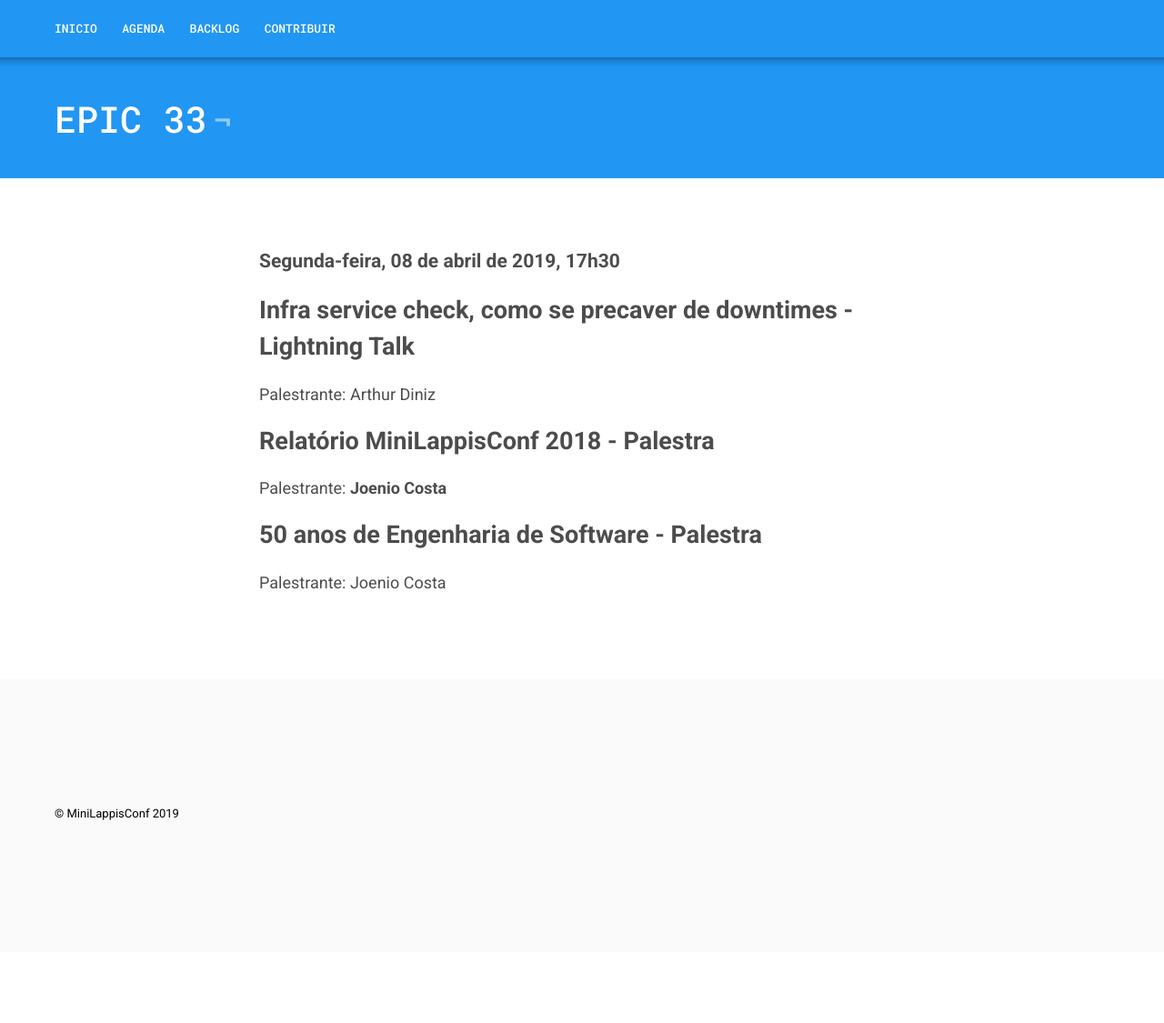
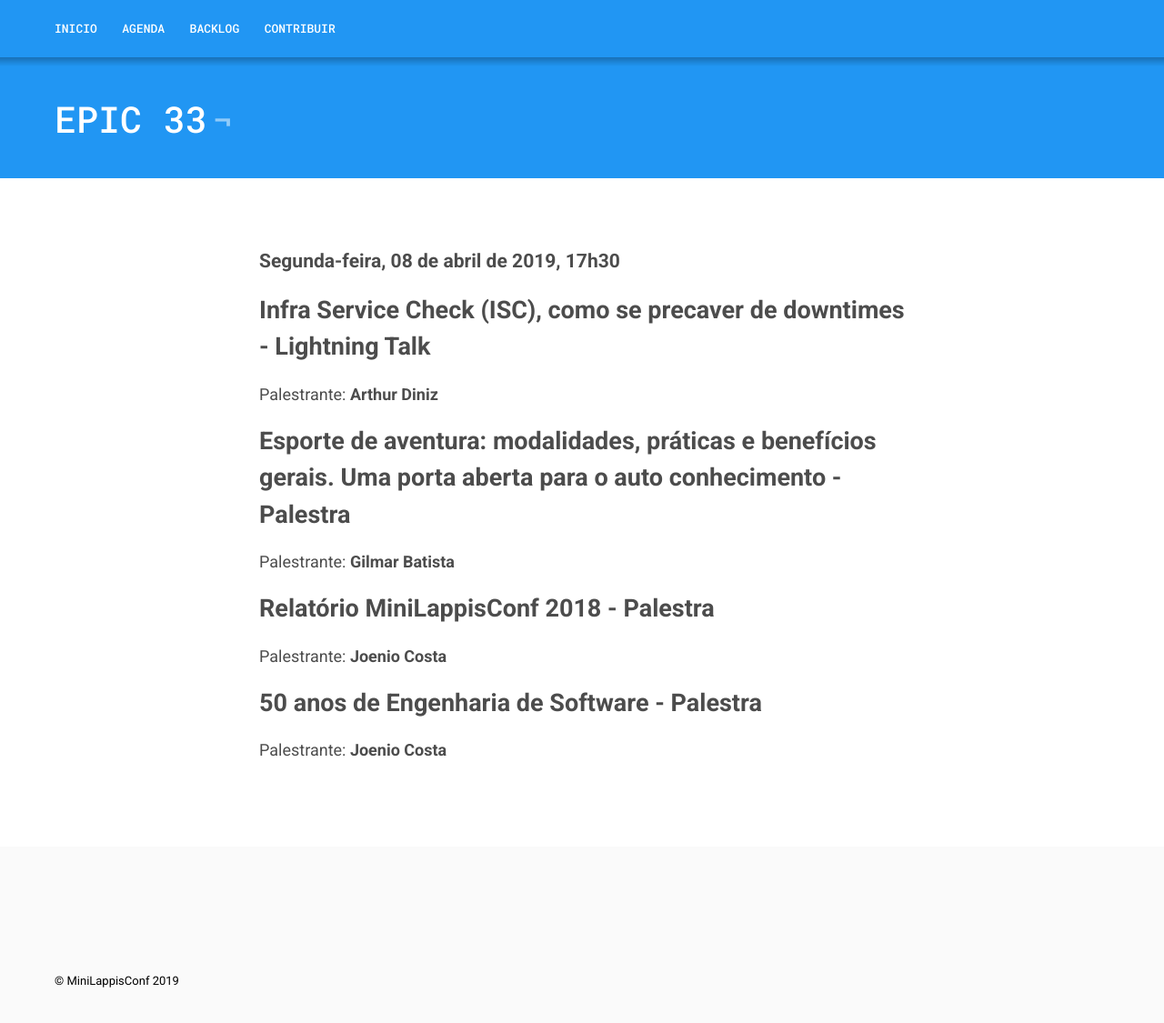
Before and after one commit to lappis-unb/MiniLappisConf, a Jekyll site: the page built from _posts/2019-03-23-epic33-draft.md, in a window 1280 px wide and 1231 px high. Shown: the top 1125 px of the window at 91% size. Built offline with Jekyll 4.4.1, drawn with Linux system fonts in a browser that asks for light colours.

Commit message:
Update epic 33 with sport lecture
Signed-off-by: Arthur Diniz <arthurbdiniz@gmail.com>

```diff
--- a/_posts/2019-03-23-epic33-draft.md
+++ b/_posts/2019-03-23-epic33-draft.md
@@ -10,11 +10,14 @@ tags:
 
 ### Segunda-feira, 08 de abril de 2019, 17h30
 
-## Infra service check, como se precaver de downtimes - Lightning Talk
-Palestrante: Arthur Diniz
+## Infra Service Check (ISC), como se precaver de downtimes - Lightning Talk
+Palestrante: **Arthur Diniz**
+
+## Esporte de aventura: modalidades, práticas e benefícios gerais. Uma porta aberta para o auto conhecimento - Palestra
+Palestrante: **Gilmar Batista**
 
 ## Relatório MiniLappisConf 2018 - Palestra
 Palestrante: **Joenio Costa**
 
 ## 50 anos de Engenharia de Software - Palestra
-Palestrante: Joenio Costa
+Palestrante: **Joenio Costa**
```
